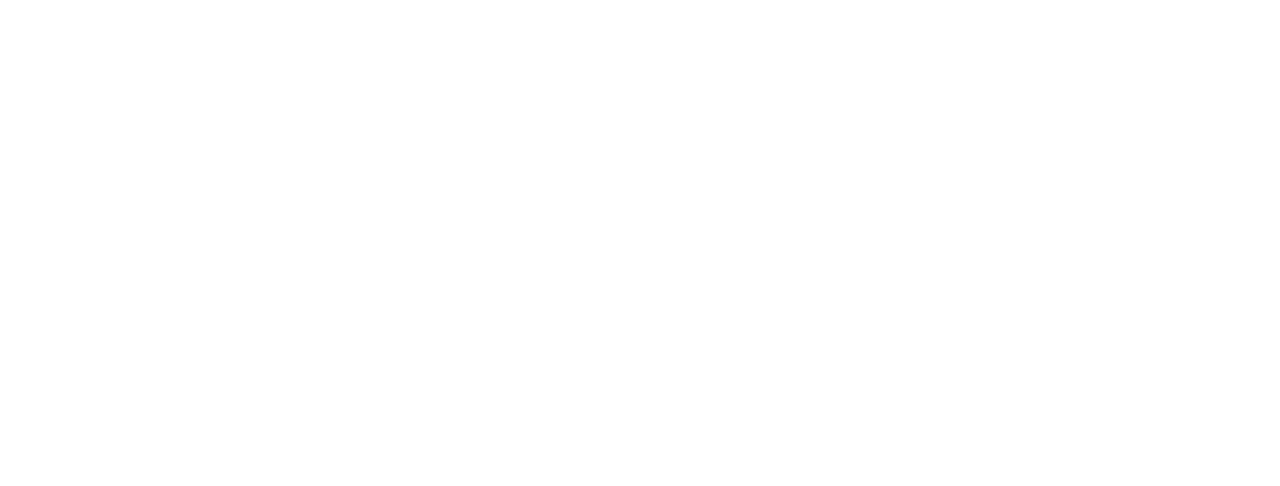
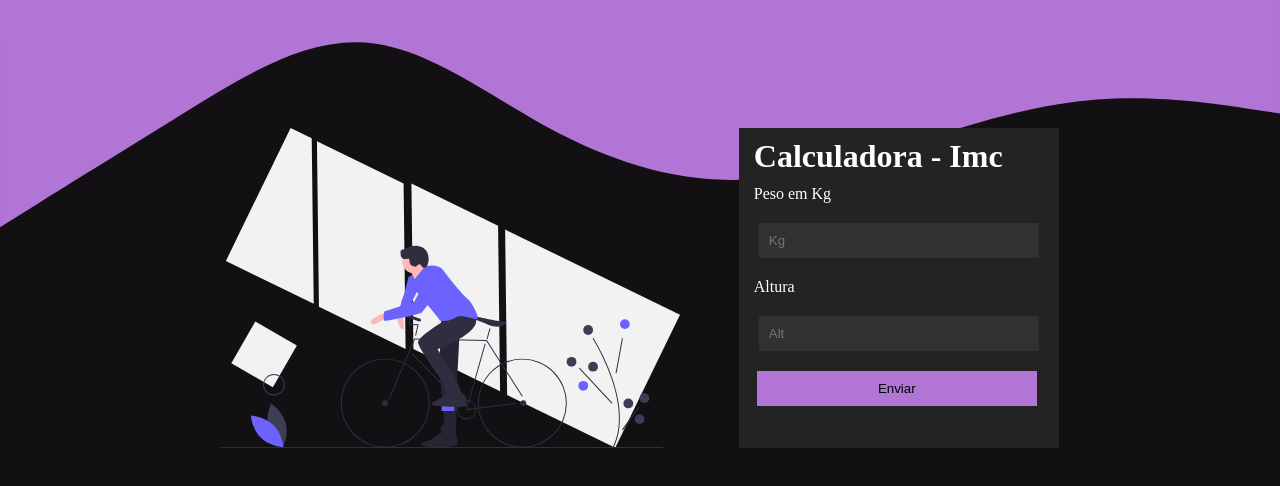
Before and after one commit to Eileo05/Pagina_IMC, a plain HTML site: page index.html in a window 1280 px wide. Drawn offline with Linux system fonts and the light colour scheme.

Commit message:
estrutura da pagina

```diff
--- a/index.css
+++ b/index.css
@@ -0,0 +1,69 @@
+*{
+    padding: 0;
+    margin: 0;
+}
+
+body {
+    display: flex;
+    justify-content: center;
+    width: 100%;
+    background-image: url(./img/wave.svg);
+    background-repeat: no-repeat;
+    background-color: #121012;
+}
+
+#container{
+    margin-top: 10%;
+    width: 70%;
+    display: flex;
+    justify-content: space-around;
+}
+
+img {
+    height: 20em;
+
+}
+
+form{
+    background-color: #232323;
+    display: flex;
+    text-align:left;
+    flex-direction: column;
+    height: 20em;
+    width: 20em;
+
+}
+
+form h1{
+    margin: 10px 0 10px 0;
+    color: white;
+    margin-left: 15px;
+}
+
+form label{
+    color: white;
+    margin-left: 15px;
+}
+
+form input{
+    background-color: #323131;
+    color: white;
+    margin: 20px;
+    padding: 10px;
+    outline: 0;
+    border: 0;
+}
+
+form button{
+    background-color: #b075d5;
+    margin-left: 18px;
+    padding: 10px;
+    width: 21em;
+    cursor: pointer;
+    outline: 0;
+    border: none;
+}
+
+form button:hover{
+   color: white;
+}
--- a/index.html
+++ b/index.html
@@ -1,14 +1,38 @@
 <!DOCTYPE html>
 <html lang="pt-br">
+
 <head>
     <meta charset="UTF-8">
     <meta name="viewport" content="width=device-width, initial-scale=1.0">
     <link rel="stylesheet" href="./index.css">
     <title>Calculadora de IMC</title>
 </head>
+
 <body>
+
+
+    <div id="container">
+
+        <div id="img">
+            <img src="./img/undraw_biking_kc-4-f.svg"
+                alt="jovens-realizando-atividades-de-lazer-ao-ar-livre">
+        </div>
+        <div>
+            <form>
+                <h1>Calculadora - Imc</h1>
+                <label for="peso">Peso em Kg</label>
+                <input type="text" placeholder="Kg">
+                <label for="Altura">Altura</label>
+                <input type="text"  placeholder="Alt">
+                <button>Enviar</button>
+            </form>
+        </div>
+
+
+    </div>
 
 
     <script src="./index.js"></script>
 </body>
+
 </html>
```
Also changed, not shown: img/jovens-realizando-atividades-de-lazer-ao-ar-livre.avif (deleted), img/undraw_biking_kc-4-f.svg (added).
